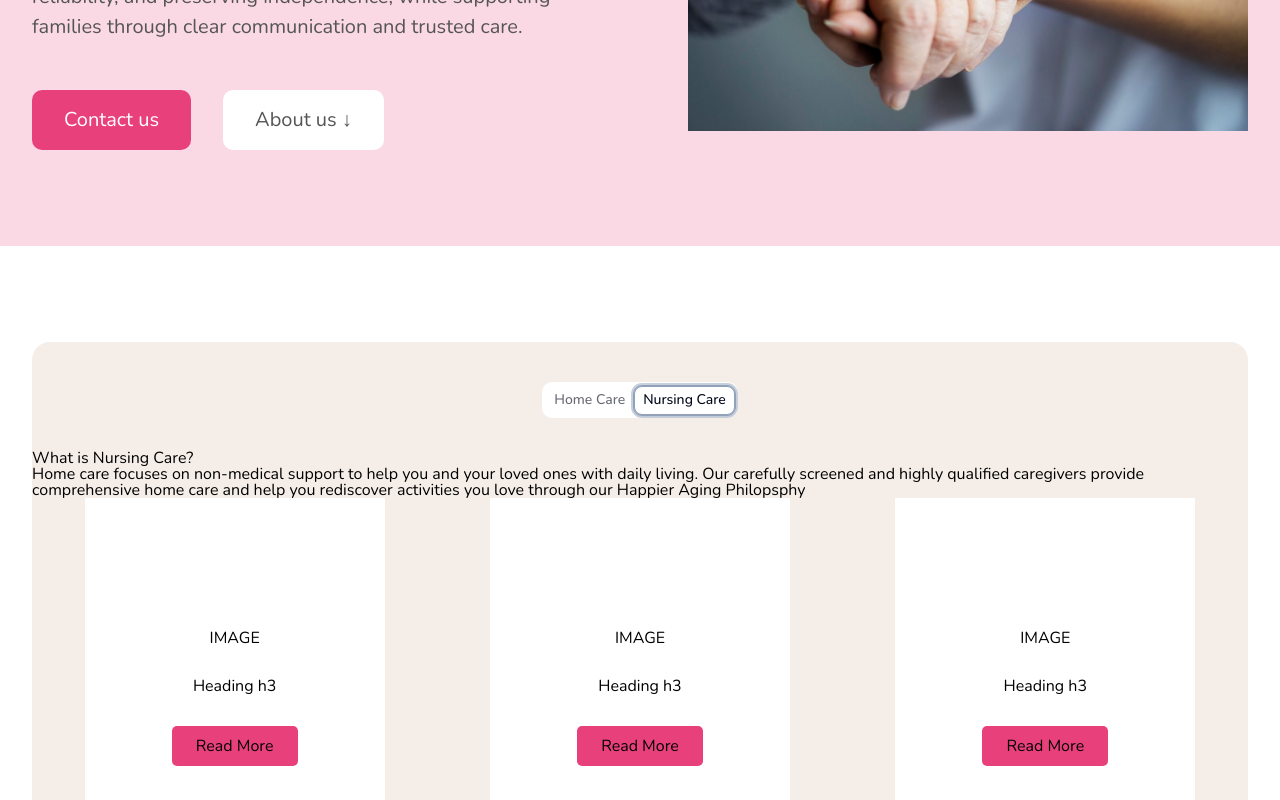
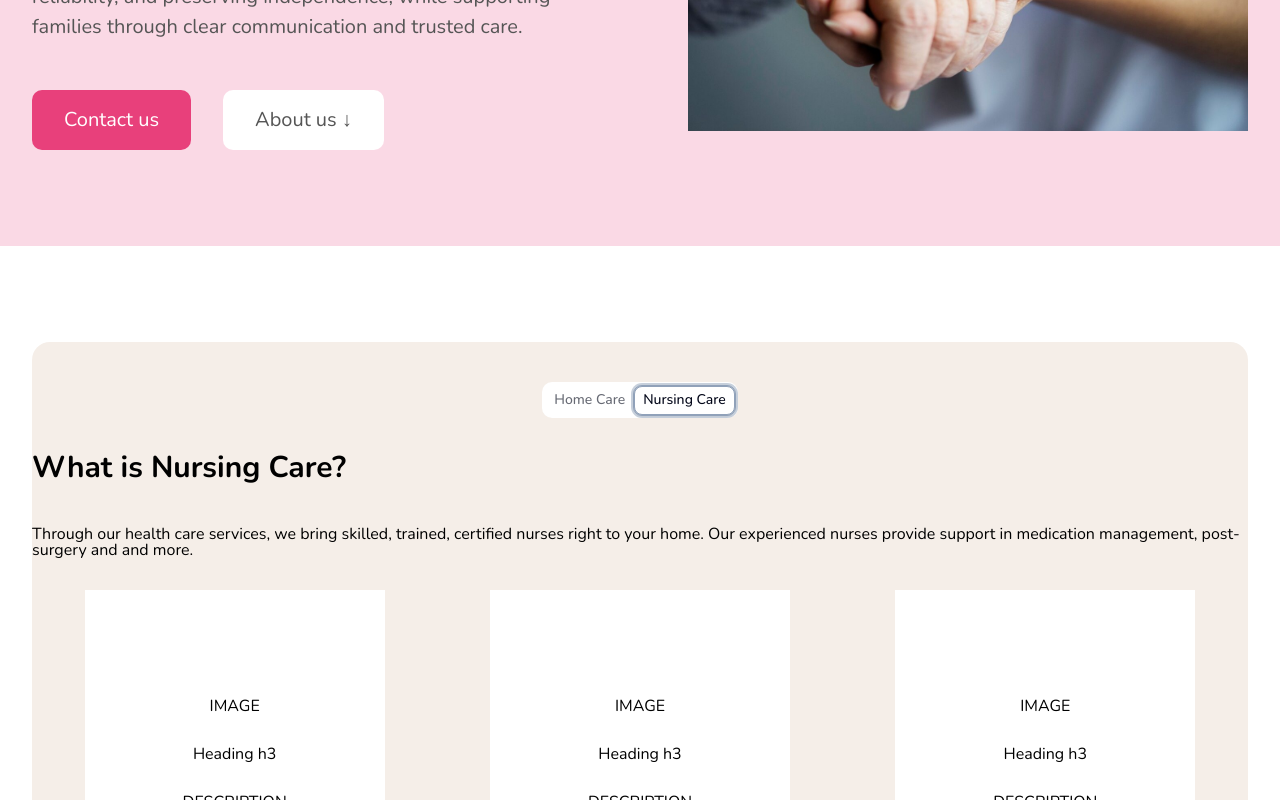
Before and after one commit to sinissto/semi-care-app, a React (Vite) app: page / in a window 1280 px wide. Both pictures are taken after a click on the tab "Nursing Care". Shown: the part 453-1253 px from the top of the page. Built offline with nearby package versions, Linux system fonts and the light colour scheme.

Commit message:
CareTypes content adjustment

```diff
--- a/src/components/home/CareTypes.jsx
+++ b/src/components/home/CareTypes.jsx
@@ -60,6 +60,7 @@ const CareTypes = () => {
               >
                 <p>IMAGE</p>
                 <p>Heading h3</p>
+                <p>DESCRIPTION</p>
 
                 <button className="bg-primary1 px-6 py-3 rounded-[5px]">
                   Read More
@@ -72,6 +73,7 @@ const CareTypes = () => {
               >
                 <p>IMAGE</p>
                 <p>Heading h3</p>
+                <p>DESCRIPTION</p>
 
                 <button className="bg-primary1 px-6 py-3 rounded-[5px]">
                   Read More
@@ -84,6 +86,7 @@ const CareTypes = () => {
               >
                 <p>IMAGE</p>
                 <p>Heading h3</p>
+                <p>DESCRIPTION</p>
 
                 <button className="bg-primary1 px-6 py-3 rounded-[5px]">
                   Read More
@@ -92,13 +95,14 @@ const CareTypes = () => {
             </div>
           </TabsContent>
           <TabsContent value="password">
-            <h2>What is Nursing Care?</h2>
-            <p>
-              Home care focuses on non-medical support to help you and your
-              loved ones with daily living. Our carefully screened and highly
-              qualified caregivers provide comprehensive home care and help you
-              rediscover activities you love through our Happier Aging
-              Philopsphy
+            <h2 className={"text-3xl font-bold mb-10"}>
+              What is Nursing Care?
+            </h2>
+            <p className="mb-8">
+              Through our health care services, we bring skilled, trained,
+              certified nurses right to your home. Our experienced nurses
+              provide support in medication management, post-surgery and and
+              more.
             </p>
 
             <div className={"flex justify-around items-center mb-8"}>
@@ -109,6 +113,7 @@ const CareTypes = () => {
               >
                 <p>IMAGE</p>
                 <p>Heading h3</p>
+                <p>DESCRIPTION</p>
 
                 <button className="bg-primary1 px-6 py-3 rounded-[5px]">
                   Read More
@@ -121,6 +126,7 @@ const CareTypes = () => {
               >
                 <p>IMAGE</p>
                 <p>Heading h3</p>
+                <p>DESCRIPTION</p>
 
                 <button className="bg-primary1 px-6 py-3 rounded-[5px]">
                   Read More
@@ -133,6 +139,7 @@ const CareTypes = () => {
               >
                 <p>IMAGE</p>
                 <p>Heading h3</p>
+                <p>DESCRIPTION</p>
 
                 <button className="bg-primary1 px-6 py-3 rounded-[5px]">
                   Read More
```
